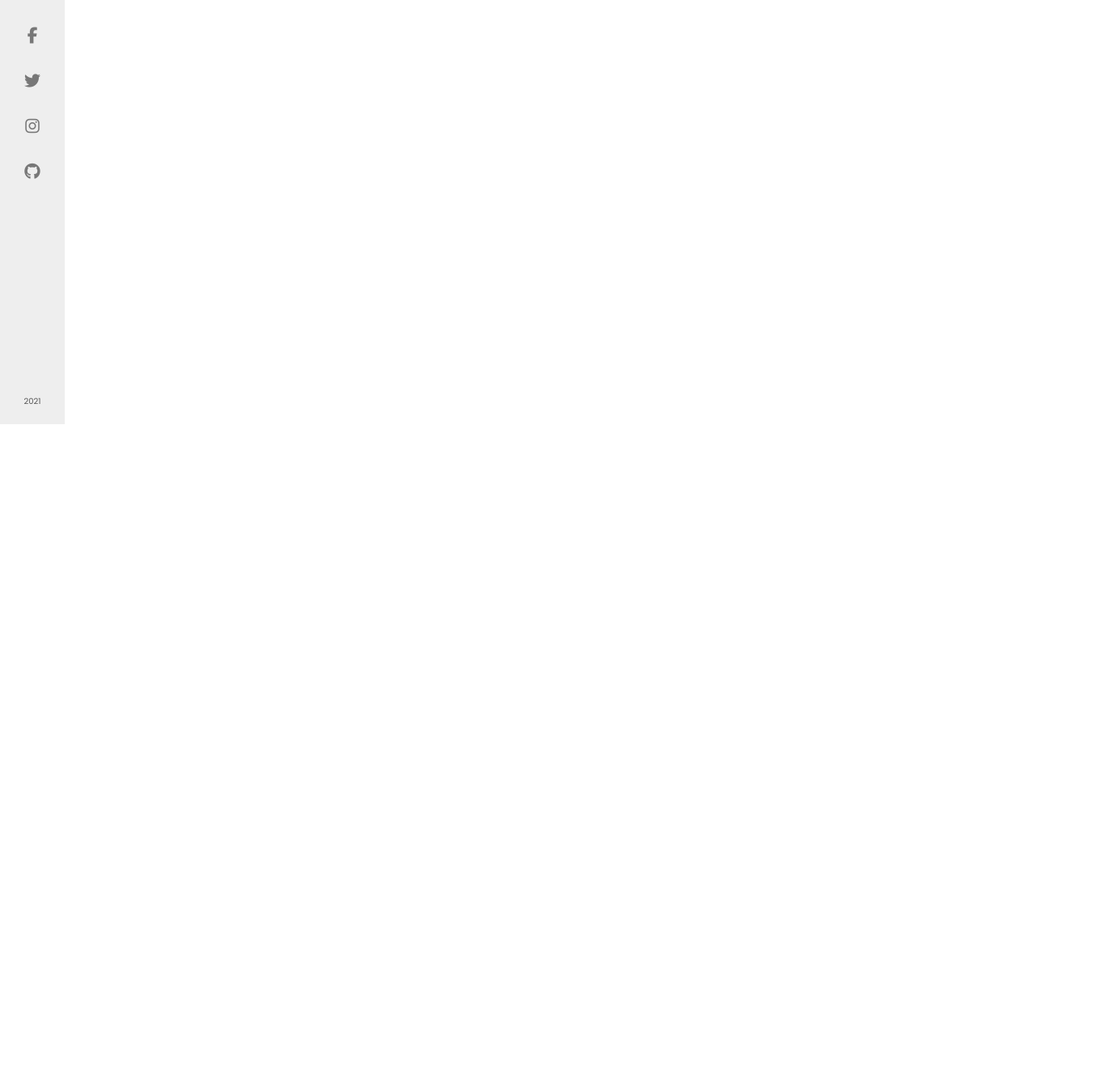
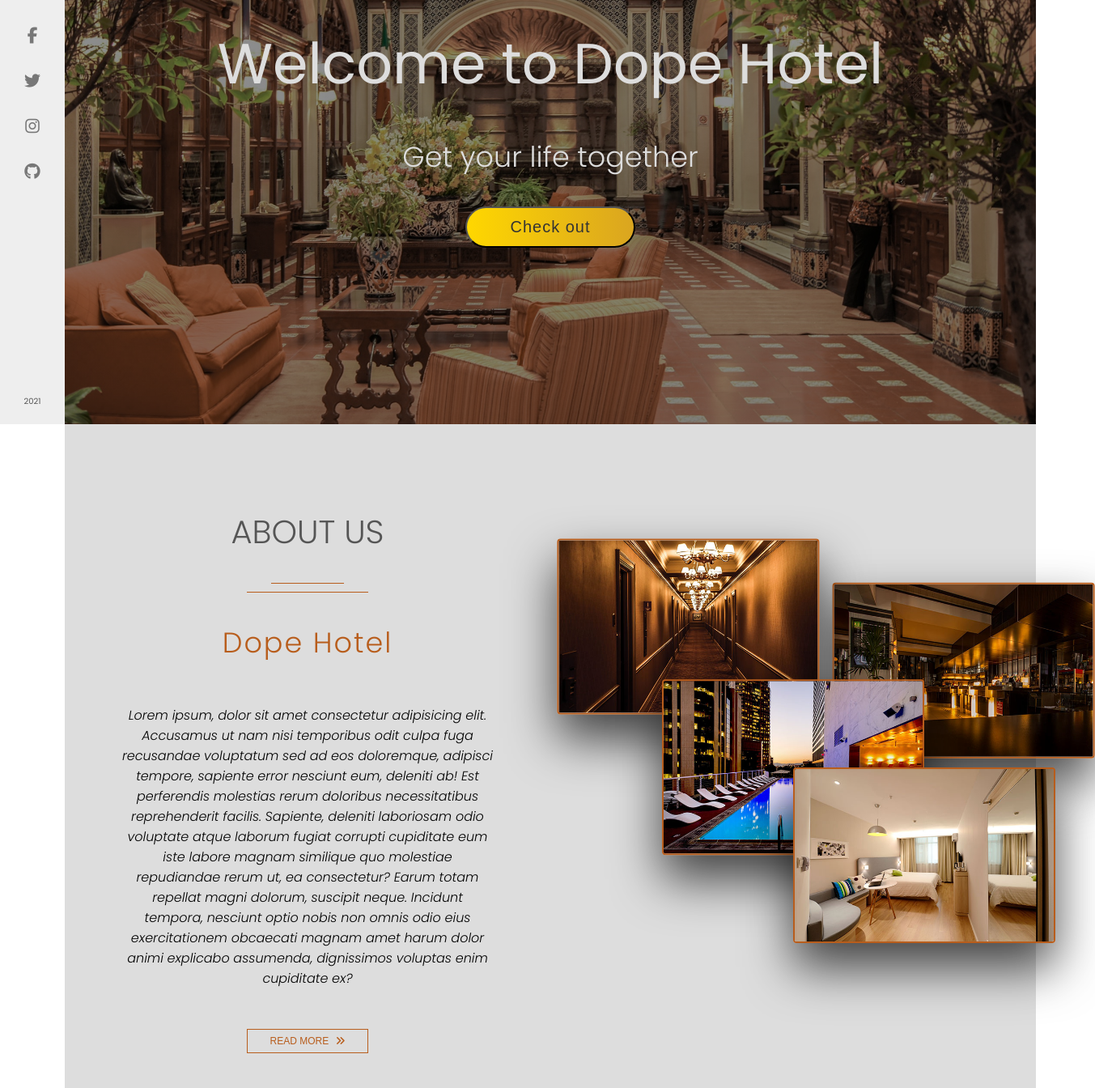
Before and after one commit to Tonikprofik/Grand-Hotel-FlexBoxCSS, a plain HTML site: page index.html in a window 1280 px wide. Shown: the part 276-1620 px from the top of the page at 81% size, 1353 px wide, since content can reach past the window. Before the commit the page ends 800 px from the top, so only its background shows below. Drawn offline with Linux system fonts and the light colour scheme.

Commit message:
banner in header, about us

```diff
--- a/css/styles.css
+++ b/css/styles.css
@@ -98,7 +98,7 @@ p {
     justify-content: space-between;
     align-items: center;
 
-    transition: left .7s cubic-bezier(1,0,0,1);
+    transition: left .3s cubic-bezier(1,0,0,1);
 }
 
 .navigation-heading {
@@ -115,7 +115,8 @@ p {
 
 .navigation-search-input {
     width: 30rem;
-    padding:  1rem 2rem;
+    padding:  1rem 2.5rem;
+    margin: 0.5rem 1.5rem;
     background-color: rgba(0, 0, 0, .3);
     font-size: 1.6rem;
     color:#deaa86;
@@ -138,8 +139,8 @@ p {
     font-size: 2rem;
 
     position: absolute;
-    top: 1rem;
-    right: 1rem;
+    top: 25%;
+    right: 2rem;
     cursor: pointer;
 }
 
@@ -166,10 +167,10 @@ p {
     color: #fff;
     font-size: 1.6rem;
     font-weight: 400;
-    letter-spacing: .1;
+    letter-spacing: .1rem;
     text-transform: uppercase;
     text-decoration: none;
-    transition: color .5s;
+    transition: color .3s;
 }
 
 .navigation-link::before {
@@ -231,3 +232,200 @@ p {
 }
 
 /* end nav */
+
+
+/* header */
+.header {
+    margin-left: 8rem;
+    height: 100vh;
+    background: linear-gradient(to top, rgba(0,0,0, .5),
+        rgba(0,0,0, .4)), url(../img/header-1.jpeg)
+        center no-repeat;
+    background-size: cover;
+}
+
+.brand {
+    display: flex;
+    cursor: pointer;
+
+}
+
+.hotel-heading {
+    font-size: 2.7rem;
+    font-weight: 400;
+    color: #deaa86;
+    letter-spacing: .3rem;
+}
+
+.banner {
+    color: #ddd;
+    height: 65rem;
+    display: flex;
+    flex-direction: column;
+    align-items: center;
+    justify-content: center;
+}
+
+.banner-heading {
+    font-size: 7rem;
+    font-weight: 400;
+    margin-bottom: 0;
+
+    animation: anim 2s;
+}
+
+.banner-paragraph {
+    font-size: 3.5rem;
+    font-weight: 300;
+
+    animation: anim 1.5s .5s backwards;
+
+}
+
+.banner-button {
+    width: 21rem;
+    padding: 1.2rem 2rem;
+    color: #333;
+    font-size: 2rem;
+    letter-spacing: .1rem;
+    border-radius: 10rem;
+    outline: none;
+    background: linear-gradient(to right, gold, goldenrod );
+    cursor: pointer;
+
+    animation: anim 1s 1s backwards;
+
+
+}
+
+.banner-button:hover {
+    background: linear-gradient(to left, gold, goldenrod );
+
+}
+
+.banner-button:active {
+    transform: translateY(.2rem);
+}
+
+@keyframes anim {
+    0% {
+        opacity: 0;
+    }
+
+    100% {
+        opacity: 1;
+    }
+}
+
+/* end of header */
+
+/* about us */
+
+.about-us {
+    margin-left: 8rem;
+    display: flex;
+    background-color: #ddd;
+}
+
+.about-us-content {
+    flex: 0 1 50%;
+    display: flex;
+    flex-direction: column;
+    justify-content: center;
+    align-items: center;
+
+    padding: 7rem;
+    box-sizing: border-box;
+
+}
+
+.about-us-heading {
+    font-size: 4rem;
+    font-weight: 300;
+    text-transform: uppercase;
+    color: #555;
+
+}
+
+.small-underline {
+    width: 9rem;
+    height: .1rem;
+    margin: 0 auto 1rem auto;
+    background-color: #b85d1c;
+}
+
+.big-underline {
+    width: 15rem;
+    height: .1rem;
+    background-color: #b85d1c;
+}
+
+.sub-heading {
+    font-size: 3.5rem;
+    font-weight: 300;
+    letter-spacing: .2rem;
+    color: #b85d1c;
+}
+
+.about-us-paragraph {
+    font-size: 1.6rem;
+    font-style: italic;
+    font-weight: 300;
+    text-align: center;
+    margin-bottom: 5rem;
+}
+
+.about-us-btn {
+    width: 15rem;
+    padding: .7rem .5rem;
+    font-size: 1.2rem;
+    text-transform: uppercase;
+    color: #b85d1c;
+    background-color: transparent;
+    border: .1rem solid #b85d1c;
+    outline: none;
+    cursor: pointer;
+}
+
+.btn-arrow {
+    margin-left: .5rem;
+    transition: margin-left .4s;
+}
+
+.about-us-btn:hover .btn-arrow {
+    margin-left: 1.5rem;
+}
+
+.about-us-images {
+    flex: 1 1;
+    position: relative;
+}
+
+.image {
+    width: 32rem;
+    position: absolute;
+    top: 50%;
+    left: 50%;
+    box-shadow: 0 3rem 6rem rgba(0,0,0, .7);
+    border-radius: .4rem;
+    border: .2rem solid #b85d1c;
+}
+
+
+
+.image-1 {
+    transform: translate(15%, -105%);
+}
+
+.image-2 {
+    transform: translate(-90%, -130%);
+}
+
+.image-3 {
+    transform: translate(-50%, -50%);
+}
+.image-4 {
+    transform: translate(0%, 0%);
+}
+
+/* enf of about us */
--- a/index.html
+++ b/index.html
@@ -12,7 +12,7 @@
     <link rel="stylesheet" href="css/styles.css">
     <link rel="short icon" type="image/png" href="/img/crown.png">
 
-    <title>Grand Hotel</title>
+    <title>Dope Hotel</title>
 </head>
 <body>
 
@@ -54,7 +54,7 @@
         <!-- navi -->
         <nav class="navigation">
             <div class="navigation-header">
-                <h1 class="navigation-heading">Grand Hotel</h1>
+                <h1 class="navigation-heading">Dope Hotel</h1>
 
                 <form  class="navigation-search">
                     <input type="text" class="navigation-search-input" placeholder="Search...">
@@ -86,7 +86,7 @@
             </ul>
 
             <div class="copyright">
-                <p>&copy 2021 Grand Hotel. All rights Reserved </p>
+                <p>&copy 2021 Dope Hotel. All rights Reserved </p>
             </div>
         </nav>
     </div>
@@ -98,11 +98,50 @@
             <div class="">
                 <img src="img/crown.png" alt="header crown" width="60">
             </div>
-            <h3 class="hotel-heading">Grand Hotel</h3>
+            <h3 class="hotel-heading">Dope Hotel</h3>
+        </div>
 
+        <div class="banner">
+            <h1 class="banner-heading">Welcome to Dope Hotel</h1>
+            <p class="banner-paragraph">Get your life together</p>
+            <button class="banner-button">Check out</button>
         </div>
     </header>
     <!-- end of header -->
 
+
+    <!-- about us -->
+    <section class="about-us">
+        <div class="about-us-content">
+            <h1 class="about-us-heading">About Us</h1>
+            <div class="underline">
+                <div class="small-underline"></div>
+                <div class="big-underline"></div>
+            </div>
+
+            <h3 class="sub-heading">Dope Hotel</h3>
+            <p class="about-us-paragraph">Lorem ipsum, dolor sit amet consectetur adipisicing elit. Accusamus ut nam nisi temporibus odit culpa fuga recusandae voluptatum sed ad eos doloremque, adipisci tempore, sapiente error nesciunt eum, deleniti ab!
+            Est perferendis molestias rerum doloribus necessitatibus reprehenderit facilis. Sapiente, deleniti laboriosam odio voluptate atque laborum fugiat corrupti cupiditate eum iste labore magnam similique quo molestiae repudiandae rerum ut, ea consectetur?
+            Earum totam repellat magni dolorum, suscipit neque. Incidunt tempora, nesciunt optio nobis non omnis odio eius exercitationem obcaecati magnam amet harum dolor animi explicabo assumenda, dignissimos voluptas enim cupiditate ex?
+            </p>
+
+            <button class="about-us-btn">
+                Read More
+                <i class="fas fa-angle-double-right btn-arrow"></i>
+            </button>
+
+        </div>
+
+        <div class="about-us-images">
+            <img src="img/about-us-img-1.jpeg" alt="aboutusimg" class="image image-1" >
+            <img src="img/about-us-img-2.jpeg" alt="aboutusimg" class="image image-2" >
+            <img src="img/about-us-img-3.jpeg" alt="aboutusimg" class="image image-3" >
+            <img src="img/about-us-img-4.jpeg" alt="aboutusimg" class="image image-4" >
+        </div>
+
+    </section>
+
+    <!-- end of about us -->
+
 </body>
 </html>
```
